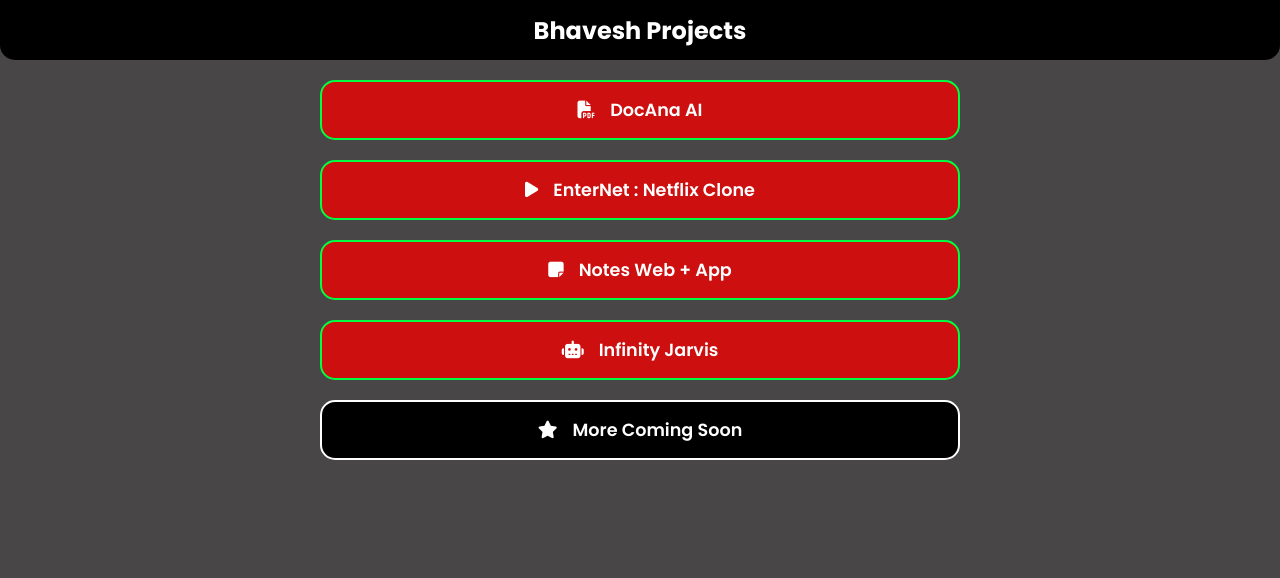
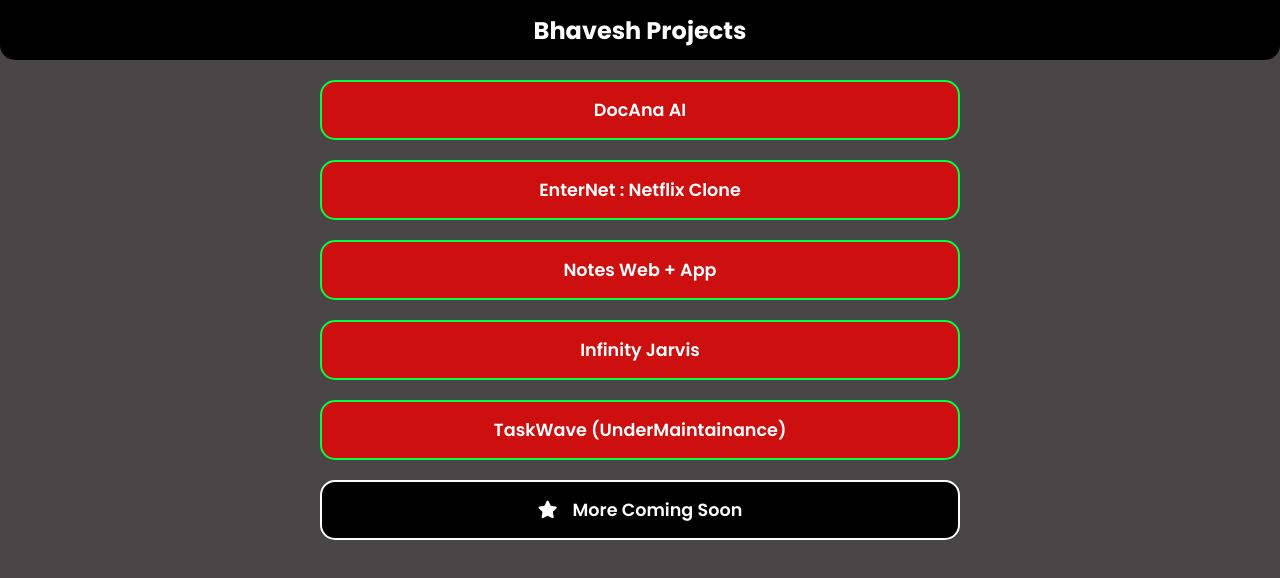
Before and after one commit to Bhavesh189/Bhavesh-Portfolio, a plain HTML site: page projects.html in a window 1280 px wide. Drawn offline with Linux system fonts and the light colour scheme.

Commit message:
Project added

```diff
--- a/projects.html
+++ b/projects.html
@@ -104,26 +104,28 @@
 
     <div class="projects">
         <a href="https://bhavesh189.github.io/DocAna" target="_blank">
-            <div class="project">
-                <i class="fas fa-file-pdf"></i> DocAna AI
+            <div class="project"> DocAna AI
             </div>
         </a>
 
         <a href="https://bhavesh189.github.io/EnterNet/home.html" target="_blank">
-            <div class="project">
-                <i class="fas fa-play"></i> EnterNet : Netflix Clone
+            <div class="project">EnterNet : Netflix Clone
             </div>
         </a>
 
         <a href="https://bhavesh189.github.io/CollageNotes" target="_blank">
-            <div class="project">
-                <i class="fas fa-sticky-note"></i> Notes Web + App
+            <div class="project"> Notes Web + App
             </div>
         </a>
 
         <a href="https://bhavesh189.github.io/Bhavesh_Project_infinity" target="_blank">
             <div class="project">
-                <i class="fas fa-robot"></i> Infinity Jarvis
+                 Infinity Jarvis
+            </div>
+        </a>
+        <a href="https://bhavesh189.github.io/TaskWave/" target="_blank">
+            <div class="project">
+                TaskWave (UnderMaintainance)
             </div>
         </a>
 
```
